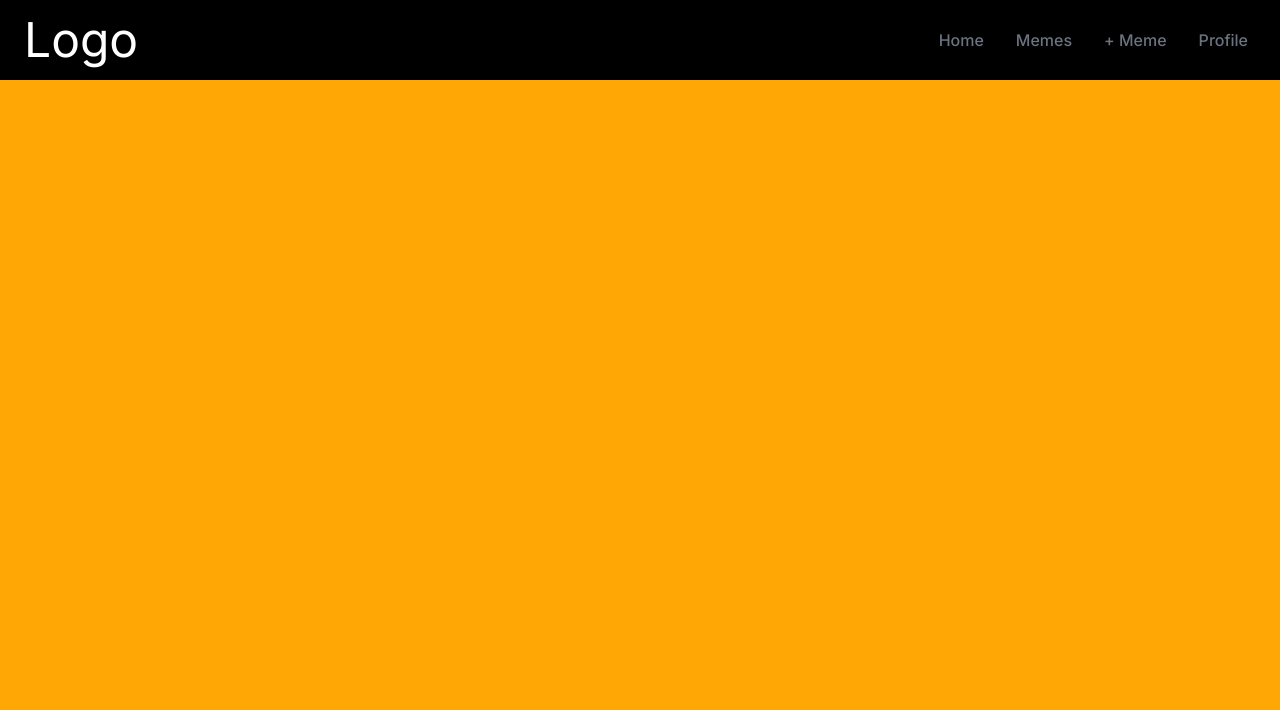
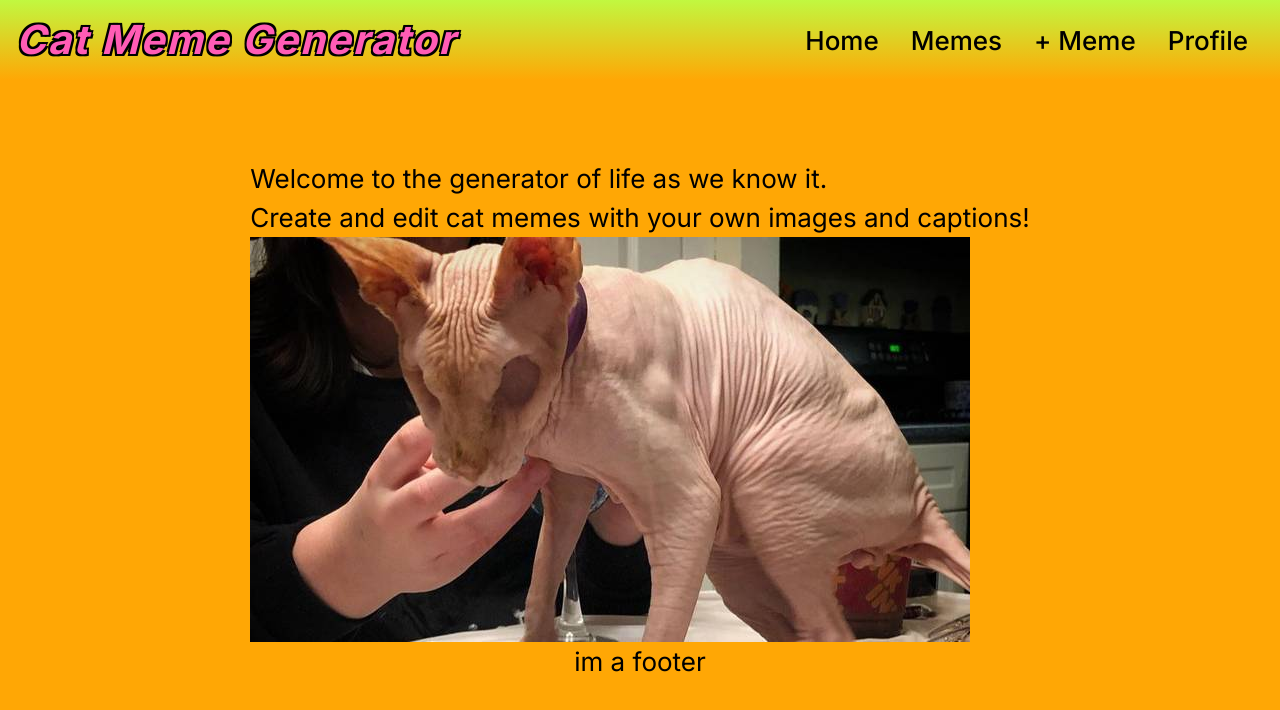
Before and after one commit to irenemanning/cat-meme-generator-rails, a Next.js app in the folder client/: page / in a window 1280 px wide. Shown: the top 710 px of the page. Built offline with nearby package versions, Linux system fonts and the light colour scheme.

Commit message:
Create responsive navbar and add styling to app body.

```diff
--- a/client/app/components/footer/Footer.jsx
+++ b/client/app/components/footer/Footer.jsx
@@ -2,7 +2,7 @@ import React from 'react'
 
 function Footer() {
   return (
-    <div>Footer</div>
+    <div>im a footer</div>
   )
 }
 
--- a/client/app/components/navbar/Navbar.jsx
+++ b/client/app/components/navbar/Navbar.jsx
@@ -1,13 +1,48 @@
-import React from 'react'
-import Links from './links/Links'
+"use client"
+import React, { useState } from 'react'
+import Link from 'next/link'
+
 function Navbar() {
+  const [nav, setNav] = useState(false)
+  const links = [
+    { title: "Home", path: "/" },
+    { title: "Memes", path: "/memes" },
+    { title: "+ Meme", path: "/+meme" },
+    { title: "Profile", path: "/profile" }
+  ]
+
   return (
-    <div>
-        <div>
-            <Links />
-        </div>
+    <div className="fixed top-0 left-0 right-0 z-50 flex justify-between items-center h-20 px-4 text-black nav" style={{backgroundImage: 'linear-gradient(180deg, rgb(193, 248, 64), rgb(255, 167, 5))'}}>
+      <div className='cm-logo'>
+        <h1 className="text-5xl font-signature ml-2">
+          <a className="link-underline link-underline-black" href="/" rel="noreferrer">
+            Cat Meme Generator
+          </a>
+        </h1>
+      </div>
+
+      <ul className="hidden md:flex">
+        {links.map((link) => (
+          <li key={link.title} className="nav-links px-4 cursor-pointer capitalize font-medium text-black-500 hover:scale-105 hover:text-white duration-200 link-underline">
+            <Link href={link.path}>{link.title}</Link>
+          </li>
+        ))}
+      </ul>
+
+      <div onClick={() => setNav(!nav)} className="cursor-pointer pr-4 z-10 text-gray-500 md:hidden"></div>
+
+      {nav && (
+        <ul className="flex flex-col justify-center items-center absolute top-0 left-0 w-full h-screen bg-gradient-to-b from-black to-gray-800 text-gray-500">
+          {links.map((link) => (
+            <li key={link.title} className="px-4 cursor-pointer capitalize py-6 text-4xl">
+              <Link onClick={() => setNav(!nav)} href={link.path}>
+                {link.title}
+              </Link>
+            </li>
+          ))}
+        </ul>
+      )}
     </div>
   )
 }
-
 export default Navbar
--- a/client/app/components/navbar/links/Links.jsx
+++ /dev/null
@@ -1,84 +0,0 @@
-"use client"
-import React, { useState } from 'react'
-import Link from 'next/link'
-
-function Links() {
-  const [nav, setNav] = useState(false)
-  const links = [
-    {
-      title: "Home",
-      path: "/"
-    },
-    {
-      title: "Memes",
-      path: "/memes"
-    },
-    {
-      title: "+ Meme",
-      path: "/+meme"
-    },
-    {
-      title: "Profile",
-      path: "/profile"
-    },
-
-  ]
-  return (
-    // <div>
-    //   {links.map((link => ((
-    //     <Link href={link.path} key={link.path}>{link.title}</Link>
-    //   ))))}
-    // </div>
-
-    <div className="flex justify-between items-center w-full h-20 px-4 text-white bg-black fixed nav">
-      <div>
-        <h1 className="text-5xl font-signature ml-2">
-          <a
-            className="link-underline link-underline-black"
-            href=""
-            target="_blank"
-            rel="noreferrer"
-          >
-            Logo
-          </a>
-        </h1>
-      </div>
-
-      <ul className="hidden md:flex">
-        {links.map((link) => (
-          <li
-            key={link.title}
-            className="nav-links px-4 cursor-pointer capitalize font-medium text-gray-500 hover:scale-105 hover:text-white duration-200 link-underline"
-          >
-            <Link href={link.path}>{link.title}</Link>
-          </li>
-        ))}
-      </ul>
-
-      <div
-        onClick={() => setNav(!nav)}
-        className="cursor-pointer pr-4 z-10 text-gray-500 md:hidden"
-      >
-
-      </div>
-
-      {nav && (
-        <ul className="flex flex-col justify-center items-center absolute top-0 left-0 w-full h-screen bg-gradient-to-b from-black to-gray-800 text-gray-500">
-          {links.map((link) => (
-            <li
-              key={link.title}
-              className="px-4 cursor-pointer capitalize py-6 text-4xl"
-            >
-              <Link onClick={() => setNav(!nav)} href={link.path}>
-                {link.title}
-              </Link>
-            </li>
-          ))}
-        </ul>
-      )}
-    </div>
-
-  )
-}
-
-export default Links
--- a/client/app/globals.css
+++ b/client/app/globals.css
@@ -19,6 +19,26 @@
 body {
   color: rgb(var(--foreground-rgb));
   background: rgb(255, 167, 5);
+  min-height: 100vh;
+  display: flex;
+  flex-direction: column;
+  align-items: center;
+  justify-content: center;
+  font-size: calc(10px + 2vmin);
+  margin-top: 20px;
+}
+
+.cm-logo h1 {
+  font-style: oblique;
+  font-weight: bolder;
+  color: rgb(255, 92, 181);
+  font-size: 40px;
+  letter-spacing: 2px;
+  margin: auto;
+  text-shadow: -2px -2px  #000,
+                2px -2px 0 #000,
+               -2px 2px 0 #000,
+                2px 2px 0 #000;
 }
 
 @layer utilities {
--- a/client/app/page.jsx
+++ b/client/app/page.jsx
@@ -2,7 +2,11 @@
 export default function Home() {
   return (
     <main>
-      <h1>Hello world</h1>
+      <div>
+        <h2>Welcome to the generator of life as we know it.</h2>
+        <h3>Create and edit cat memes with your own images and captions!</h3>
+        <img src="noeyescat.jpg" alt=""/>
+      </div>
     </main>
-  );
+  )
 }
```
Also changed, not shown: client/public/noeyescat.jpg (added).
